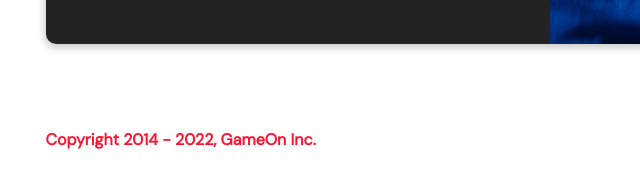
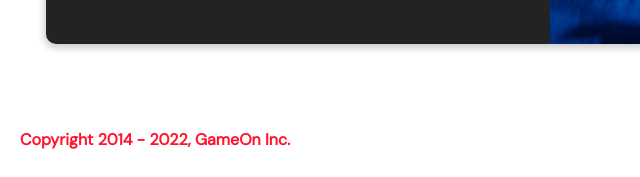
Before and after one commit to johndole/Projet4OC, a plain HTML site: page index.html in a window 1280 px wide. Shown: the part 855-1032 px from the top of the page, 0-640 px from the left. Drawn offline with Linux system fonts and the light colour scheme.

Commit message:
footer changement

```diff
--- a/modal.css
+++ b/modal.css
@@ -472,12 +472,7 @@ font-weight: 400;
 
 }
 
-
-
-
 footer {
-  padding-left: 2vw;
-  padding-right: 2vw;
   margin: 0 20px;
 }
 @media screen and (max-width: 800px) {
```
